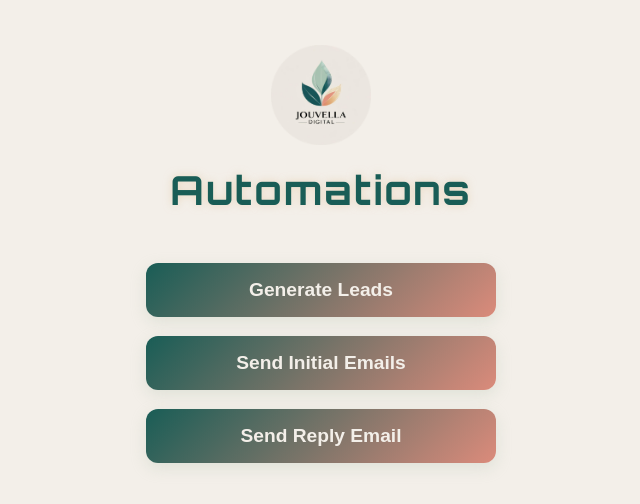
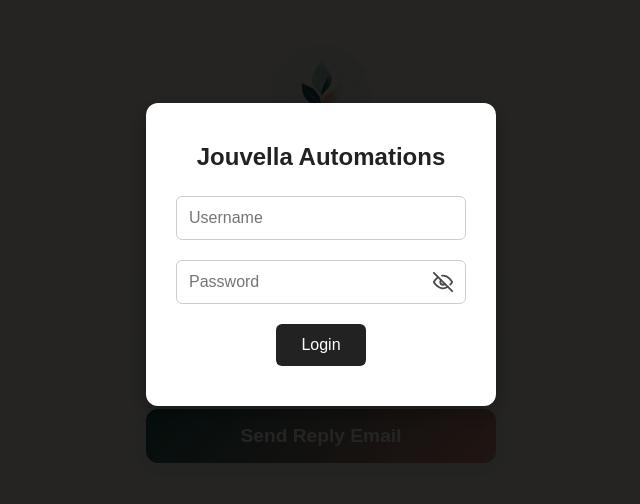
Before and after one commit to paul-matthew/Jouvella-Automations, a website: page index.html in a window 1280 px wide. Shown: the part 146-650 px from the top of the page, without its empty margins (319-959 px from the left). Drawn offline with Linux system fonts and the light colour scheme.

Commit message:
Baseline 1.09
setup

```diff
--- a/index.html
+++ b/index.html
@@ -15,6 +15,22 @@
     <h1>Automations</h1>
   </header>
 
+<div id="loginOverlay" class="overlay">
+  <div class="loginBox">
+    <h2>Jouvella Automations</h2>
+    <input type="text" id="username" placeholder="Username" />
+    <div class="passwordWrapper">
+      <input type="password" id="password" placeholder="Password" />
+      <img id="togglePassword" src="eye-closed.svg" alt="Toggle password" />
+    </div>
+    <button id="loginBtn">Login</button>
+    <p id="loginError">Invalid username or password</p>
+  </div>
+</div>
+
+
+
+
   <div class="buttons">
     <button class="btn" id="leadBtn">Generate Leads</button>
     <button class="btn" id="initialEmailBtn">Send Initial Emails</button>
--- a/script.js
+++ b/script.js
@@ -1,3 +1,51 @@
+document.addEventListener('DOMContentLoaded', () => {
+  const overlay = document.getElementById('loginOverlay');
+  const loginBtn = document.getElementById('loginBtn');
+  const errorMsg = document.getElementById('loginError');
+  const togglePassword = document.getElementById('togglePassword');
+  const passwordInput = document.getElementById('password');
+
+  const correctUsername = 'JouvellaAdmin';
+  const correctPassword = 'mypassword';
+
+  // Workflow buttons
+  const workflowButtons = [
+    document.getElementById('leadBtn'),
+    document.getElementById('initialEmailBtn'),
+    document.getElementById('replyEmailBtn')
+  ];
+
+  // Login button
+  loginBtn.addEventListener('click', () => {
+    const username = document.getElementById('username').value;
+    const password = passwordInput.value;
+
+    if (username === correctUsername && password === correctPassword) {
+      overlay.style.display = 'none';
+      errorMsg.style.display = 'none';
+      // Enable workflow buttons
+      workflowButtons.forEach(btn => btn.disabled = false);
+    } else {
+      errorMsg.style.display = 'block';
+    }
+  });
+
+  // Eye toggle
+  togglePassword.addEventListener('click', () => {
+    if (passwordInput.type === 'password') {
+      passwordInput.type = 'text';
+      togglePassword.src = 'eye-open.svg';
+    } else {
+      passwordInput.type = 'password';
+      togglePassword.src = 'eye-closed.svg';
+    }
+  });
+});
+
+
+
+
+
 async function runWorkflow(repo, workflow, inputs = {}) {
   try {
     const res = await fetch('/api/run-workflow', {
--- a/style.css
+++ b/style.css
@@ -75,3 +75,95 @@
     padding: 0.9rem;
   }
 }
+
+/* LOGIN */
+
+/* OVERLAY */
+.overlay {
+  position: fixed;
+  top: 0;
+  left: 0;
+  width: 100%;
+  height: 100%;
+  background: rgba(0,0,0,0.85);
+  display: flex;
+  justify-content: center;
+  align-items: center;
+  z-index: 1000;
+  font-family: 'Arial', sans-serif;
+}
+
+/* LOGIN BOX */
+.loginBox {
+  background: #fff;
+  padding: 40px 30px;
+  border-radius: 12px;
+  text-align: center;
+  box-shadow: 0 8px 25px rgba(0,0,0,0.3);
+  width: 350px;
+  max-width: 90%;
+  position: relative;
+}
+
+.loginBox h2 {
+  margin-bottom: 25px;
+  font-size: 24px;
+  color: #222;
+}
+
+/* INPUTS */
+.loginBox input {
+  display: block;
+  width: 100%;
+  padding: 12px 40px 12px 12px;
+  margin-bottom: 20px;
+  border-radius: 6px;
+  border: 1px solid #ccc;
+  font-size: 16px;
+  box-sizing: border-box;
+}
+
+/* PASSWORD WRAPPER */
+.passwordWrapper {
+  position: relative;
+}
+
+.passwordWrapper img {
+  position: absolute;
+  right: 12px;
+  top: 50%;
+  transform: translateY(-50%);
+  width: 22px;
+  height: 22px;
+  cursor: pointer;
+  opacity: 0.7;
+  transition: opacity 0.2s;
+}
+
+.passwordWrapper img:hover {
+  opacity: 1;
+}
+
+/* BUTTON */
+.loginBox button {
+  padding: 12px 25px;
+  font-size: 16px;
+  border-radius: 6px;
+  border: none;
+  background-color: #222;
+  color: #fff;
+  cursor: pointer;
+  transition: background 0.2s;
+}
+
+.loginBox button:hover {
+  background-color: #444;
+}
+
+/* ERROR MESSAGE */
+#loginError {
+  color: red;
+  display: none;
+  margin-top: 10px;
+  font-size: 14px;
+}
```
Also changed, not shown: eye-closed.svg (added), eye-open.svg (added).
